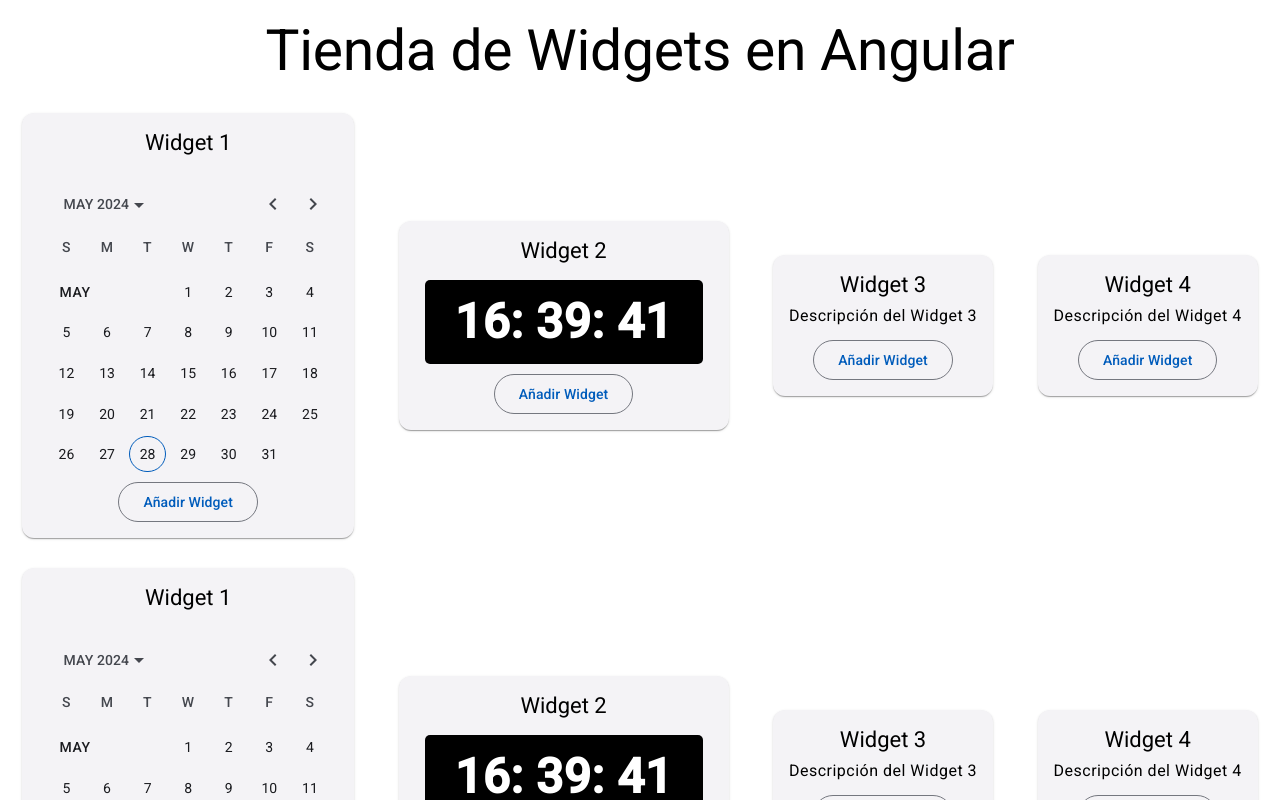
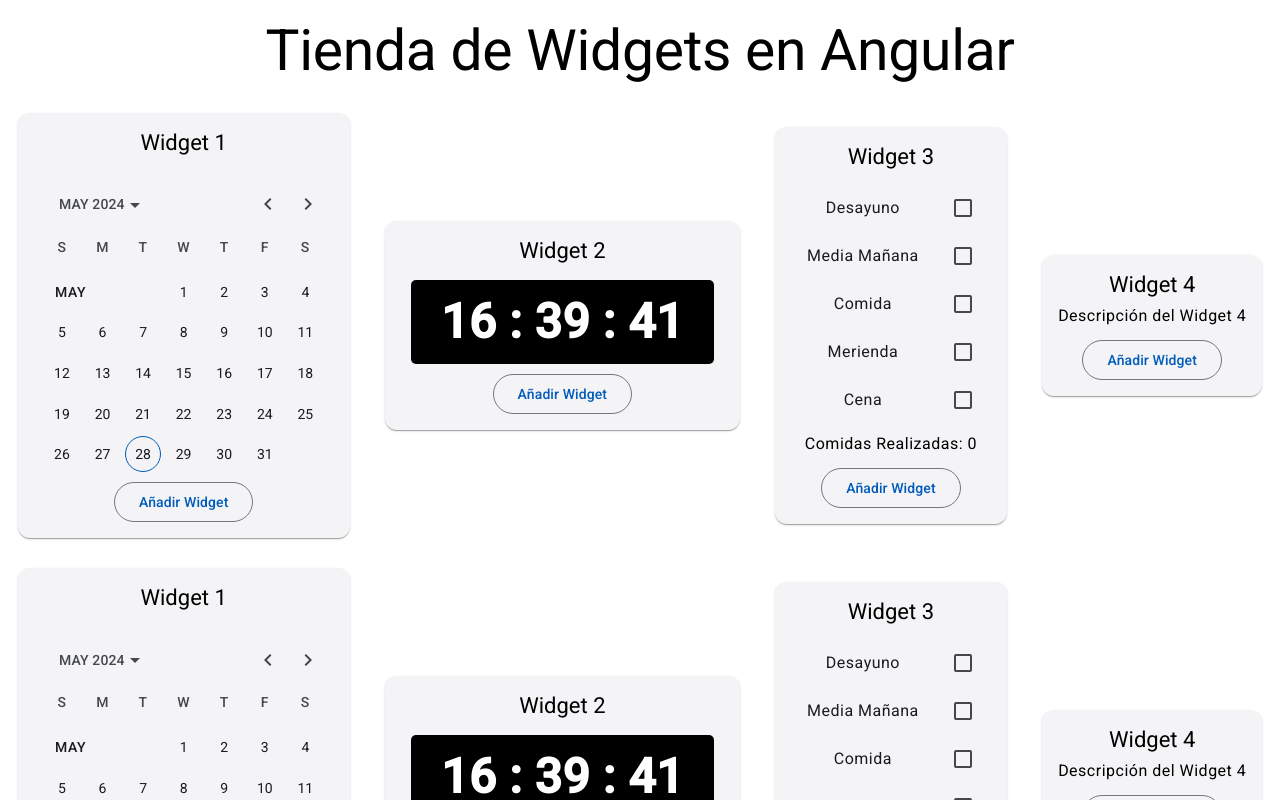
Before and after one commit to Carlistos10/AngularComponentes, an Angular app in the folder angular-componentes/: page / in a window 1280 px wide. Shown: the top 800 px of the page. Built offline with nearby package versions, Linux system fonts and the light colour scheme.

Commit message:
Comidas listo

```diff
--- a/angular-componentes/src/app/widget2/widget2.component.ts
+++ b/angular-componentes/src/app/widget2/widget2.component.ts
@@ -24,12 +24,12 @@ export class Widget2Component implements OnInit {
   hour!: string;
 
   constructor(private _widgetBar: MatSnackBar) {
-    this.firstTime = moment().format('HH: mm: ss');
+    this.firstTime = moment().format('HH : mm : ss');
   }
 
   ngOnInit(): void {
     setInterval(() => {
-      this.hour = moment().format('HH: mm: ss');
+      this.hour = moment().format('HH : mm : ss');
     }, 1000);
   }
 
--- a/angular-componentes/src/app/widget3/widget3.component.html
+++ b/angular-componentes/src/app/widget3/widget3.component.html
@@ -3,7 +3,17 @@
         <mat-card-title class="medio">Widget 3</mat-card-title>
     </mat-card-header>
     <mat-card-content class="centro">
-        <p>Descripción del Widget 3</p>
+        <div>
+            <mat-selection-list #comidas>
+                @for (comida of tiposDeComidas; track comida) {
+                <mat-list-option>{{comida}}</mat-list-option>
+                }
+            </mat-selection-list>
+
+            <p>
+                Comidas Realizadas: {{comidas.selectedOptions.selected.length}}
+            </p>
+        </div>
 
         <button mat-stroked-button (click)="openWidgetGuardado()">
             Añadir Widget
--- a/angular-componentes/src/app/widget3/widget3.component.ts
+++ b/angular-componentes/src/app/widget3/widget3.component.ts
@@ -5,16 +5,24 @@ import { MatButtonModule } from '@angular/material/button';
 import { MatInputModule } from '@angular/material/input';
 import { FormsModule } from '@angular/forms';
 import { MatFormFieldModule } from '@angular/material/form-field';
+import { MatMenuModule } from '@angular/material/menu';
+import { MatIcon } from '@angular/material/icon';
+import { MatList, MatListOption } from '@angular/material/list';
+import { MatListItem } from '@angular/material/list';
+import { MatSelectionList } from '@angular/material/list';
 
 
 @Component({
   selector: 'app-widget3',
   standalone: true,
-  imports: [MatCardModule, MatFormFieldModule, FormsModule, MatInputModule, MatButtonModule],
+  imports: [MatCardModule, MatFormFieldModule, FormsModule, MatInputModule, MatButtonModule, MatMenuModule, MatIcon, MatList, MatListItem, MatSelectionList, MatListOption],
   templateUrl: './widget3.component.html',
   styleUrl: './widget3.component.css'
 })
 export class Widget3Component {
+
+  tiposDeComidas: string[] = ['Desayuno', 'Media Mañana', 'Comida', 'Merienda', 'Cena'];
+
   durationInSeconds = 2;
 
   constructor(private _widgetBar: MatSnackBar) { }
```
